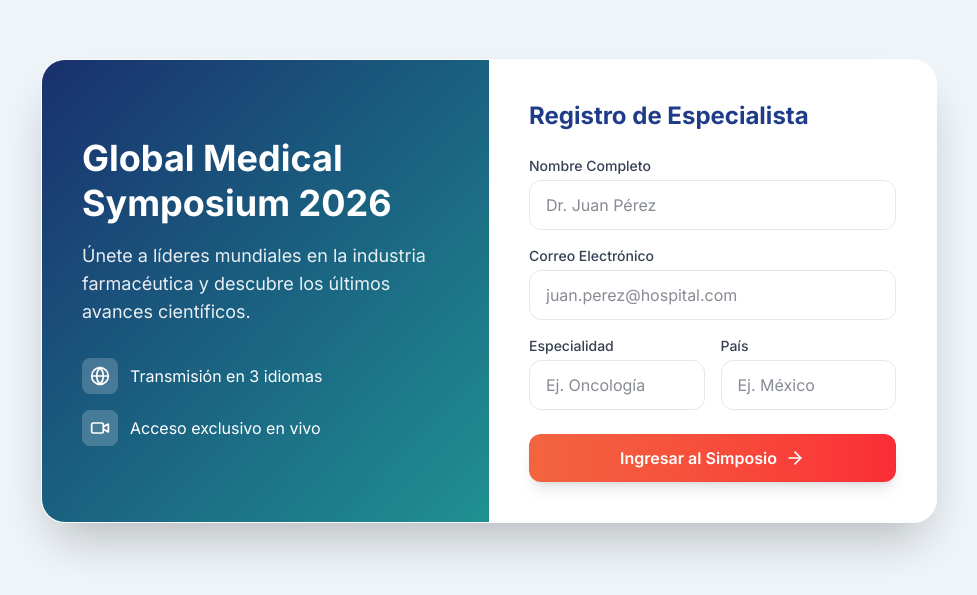
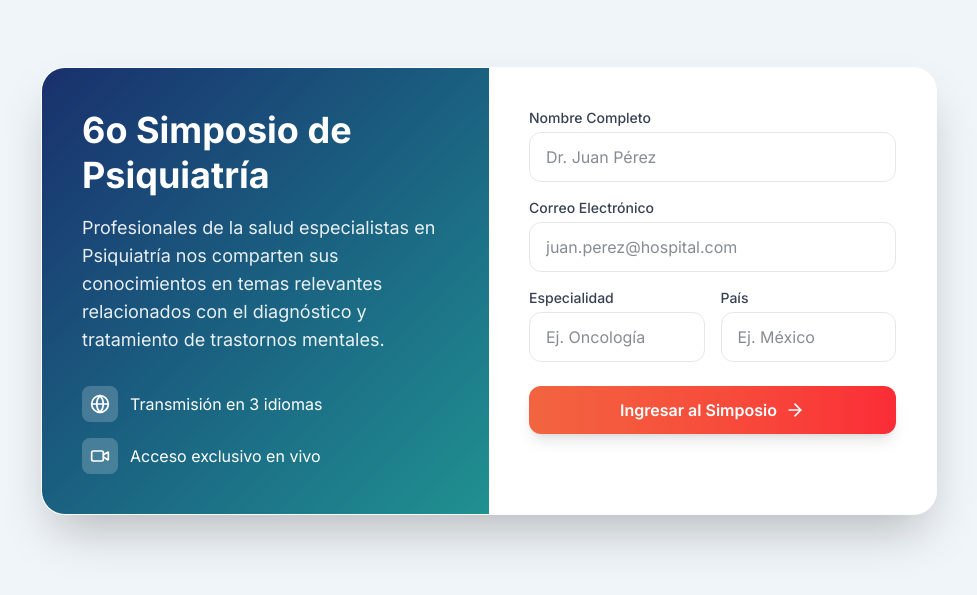
Before and after one commit to Desarrollos-QV/streaming-luye, a Vue app in the folder frontend/: page / in a window 1280 px wide. Shown: the part 109-704 px from the top of the page, without its empty margins (151-1128 px from the left). Built offline with nearby package versions, Linux system fonts and the light colour scheme.

Commit message:
feat: add internationalization configuration and landing page view

```diff
--- a/frontend/src/i18n.js
+++ b/frontend/src/i18n.js
@@ -30,8 +30,8 @@ const messages = {
       broadcasting: 'En Transmisión'
     },
     landing: {
-      title: 'Global Medical<br/>Symposium 2026',
-      subtitle: 'Únete a líderes mundiales en la industria farmacéutica y descubre los últimos avances científicos.',
+      title: '6o Simposio de Psiquiatría',
+      subtitle: 'Profesionales de la salud especialistas en Psiquiatría nos comparten sus conocimientos en temas relevantes relacionados con el diagnóstico y tratamiento de trastornos mentales.',
       feature1: 'Transmisión en 3 idiomas',
       feature2: 'Acceso exclusivo en vivo',
       registerTitle: 'Registro de Especialista',
@@ -76,8 +76,8 @@ const messages = {
       broadcasting: 'Broadcasting'
     },
     landing: {
-      title: 'Global Medical<br/>Symposium 2026',
-      subtitle: 'Join world leaders in the pharmaceutical industry and discover the latest scientific advances.',
+      title: '6th Psychiatry Symposium',
+      subtitle: 'Mental health professionals specializing in Psychiatry share their knowledge on relevant topics related to the diagnosis and treatment of mental disorders.',
       feature1: 'Broadcast in 3 languages',
       feature2: 'Exclusive live access',
       registerTitle: 'Specialist Registration',
@@ -122,8 +122,8 @@ const messages = {
       broadcasting: 'Em Transmissão'
     },
     landing: {
-      title: 'Global Medical<br/>Symposium 2026',
-      subtitle: 'Junte-se a líderes mundiais na indústria farmacêutica e descubra os mais recentes avanços científicos.',
+      title: '6º Simpósio de Psiquiatria',
+      subtitle: 'Profissionais de saúde especialistas em Psiquiatria compartilham seus conhecimentos sobre temas relevantes relacionados ao diagnóstico e tratamento de transtornos mentais.',
       feature1: 'Transmissão em 3 idiomas',
       feature2: 'Acesso exclusivo ao vivo',
       registerTitle: 'Registro de Especialista',
--- a/frontend/src/views/Landing.vue
+++ b/frontend/src/views/Landing.vue
@@ -23,7 +23,6 @@
 
       <!-- Sección Derecha: Formulario de Registro -->
       <div class="md:w-1/2 p-10 bg-white">
-        <h2 class="text-2xl font-bold text-luye-navy mb-6">{{ $t('landing.registerTitle') }}</h2>
 
         <form @submit.prevent="handleRegister" class="space-y-4">
           <div>
```
